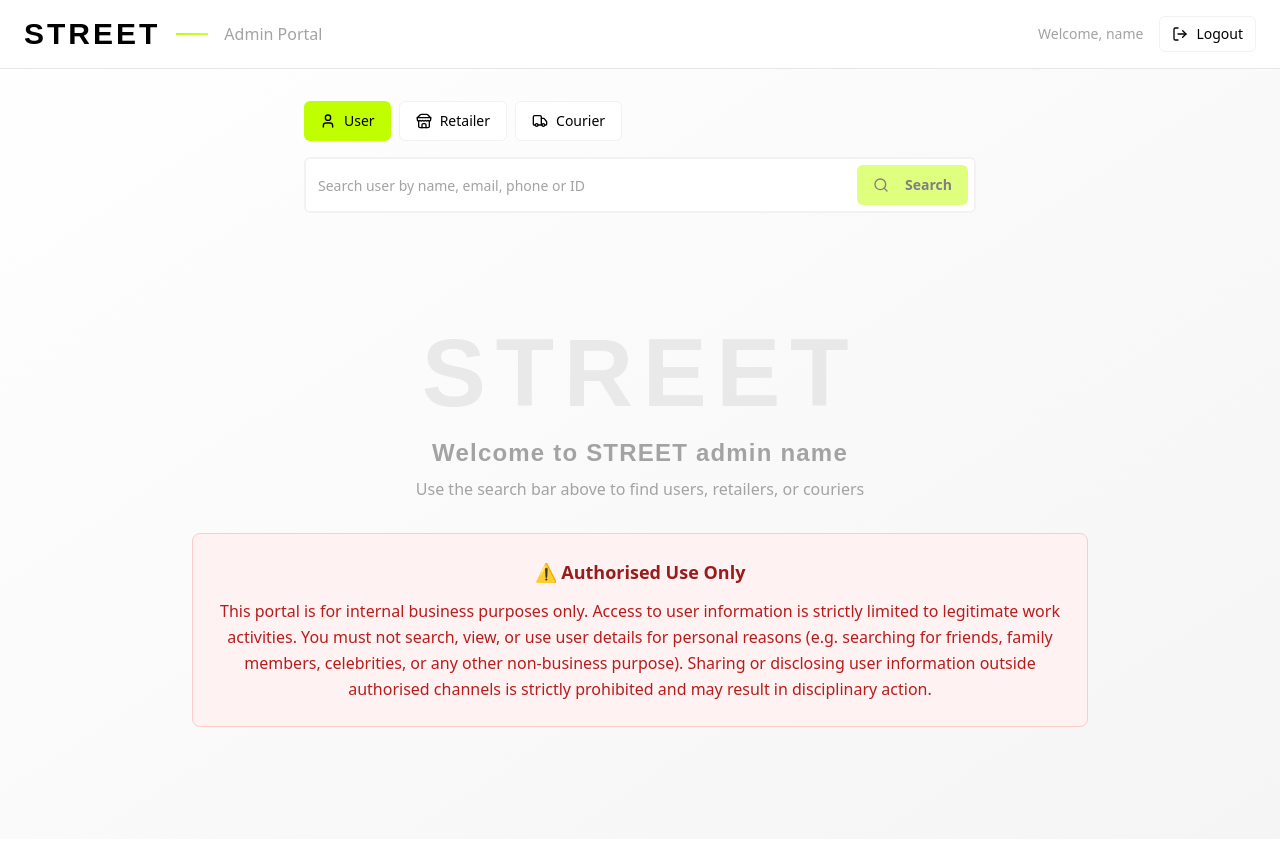
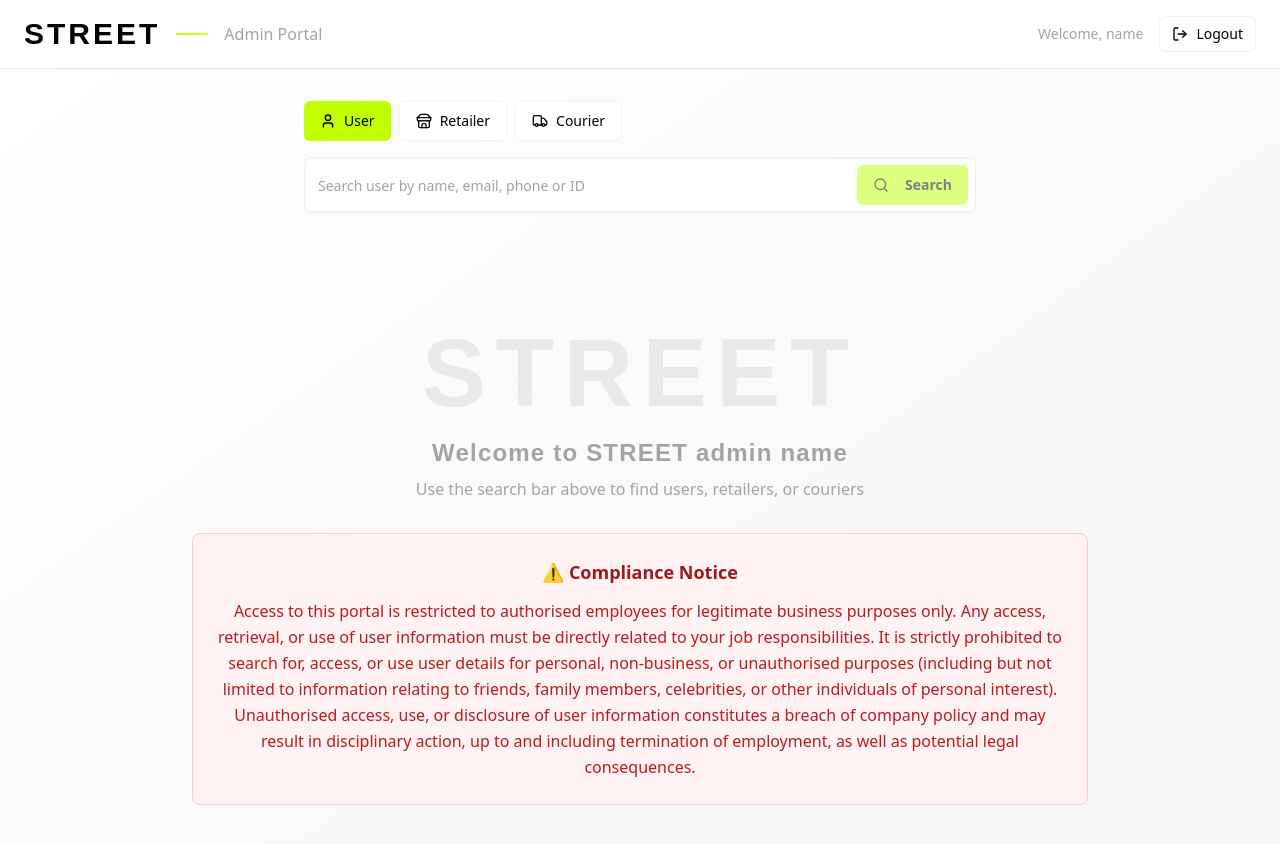
Before and after one commit to STREET-Technologies/street-admin-portal, a React (Vite) app: page / in a window 1280 px wide. Both pictures are taken after typing "name@example.com", "Sample123" into the empty fields and a click on the button "Sign In". Shown: the top 844 px of the page. Built offline with nearby package versions, Linux system fonts and the light colour scheme; a web font is replaced by a local one.

Commit message:
Update compliance notice text

```diff
--- a/src/components/AdminDashboard.tsx
+++ b/src/components/AdminDashboard.tsx
@@ -190,9 +190,9 @@ export function AdminDashboard({ onLogout, currentUser }: AdminDashboardProps) {
             <p className="text-muted-foreground mb-8">Use the search bar above to find users, retailers, or couriers</p>
 
             <div className="max-w-4xl mx-auto bg-red-50 border border-red-200 rounded-lg p-6">
-              <h3 className="font-semibold text-red-800 mb-3 text-lg">⚠️ Authorised Use Only</h3>
+              <h3 className="font-semibold text-red-800 mb-3 text-lg">⚠️ Compliance Notice</h3>
               <p className="text-red-700 leading-relaxed">
-                This portal is for internal business purposes only. Access to user information is strictly limited to legitimate work activities. You must not search, view, or use user details for personal reasons (e.g. searching for friends, family members, celebrities, or any other non-business purpose). Sharing or disclosing user information outside authorised channels is strictly prohibited and may result in disciplinary action.
+                Access to this portal is restricted to authorised employees for legitimate business purposes only. Any access, retrieval, or use of user information must be directly related to your job responsibilities. It is strictly prohibited to search for, access, or use user details for personal, non-business, or unauthorised purposes (including but not limited to information relating to friends, family members, celebrities, or other individuals of personal interest). Unauthorised access, use, or disclosure of user information constitutes a breach of company policy and may result in disciplinary action, up to and including termination of employment, as well as potential legal consequences.
               </p>
             </div>
           </div>
```
